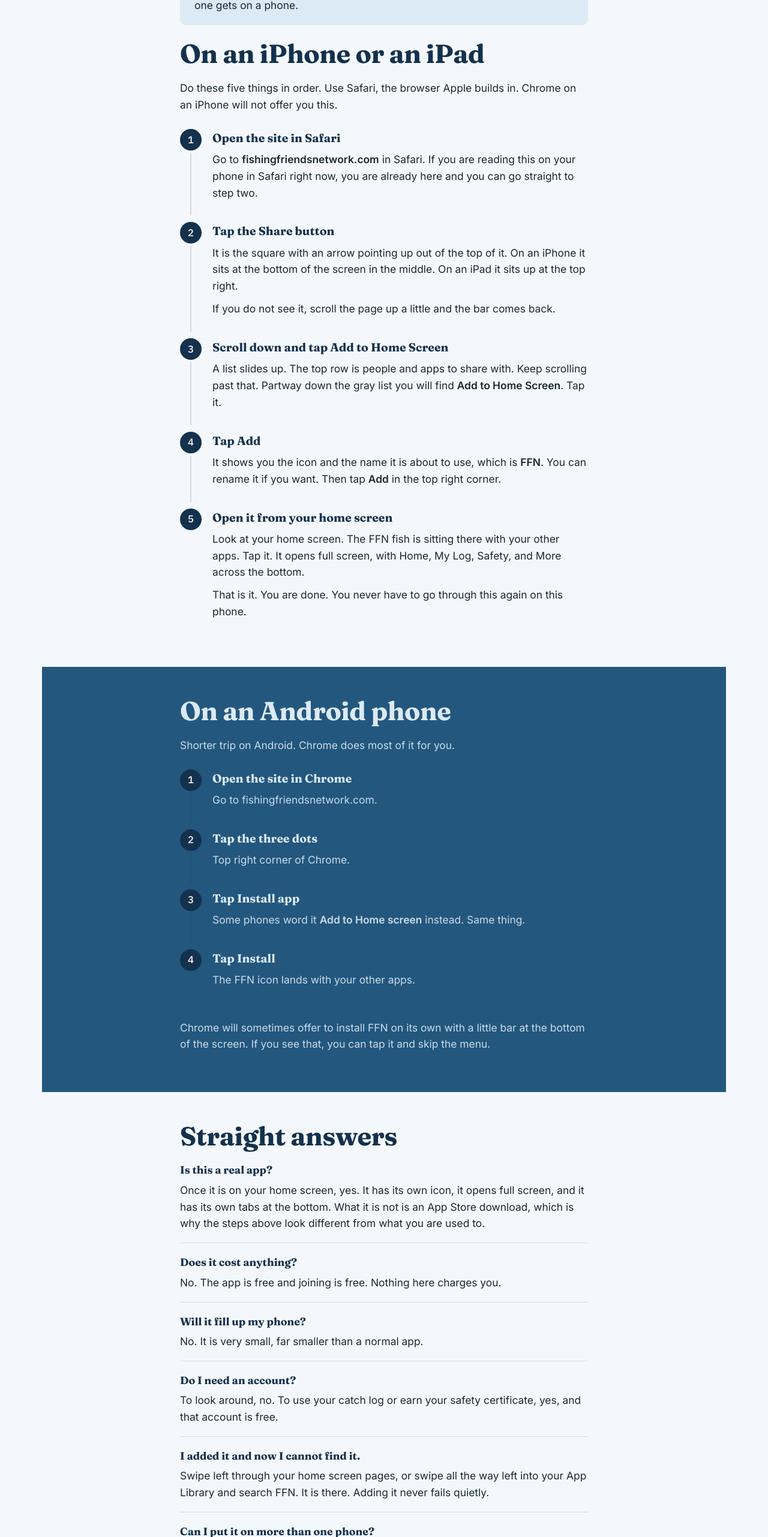
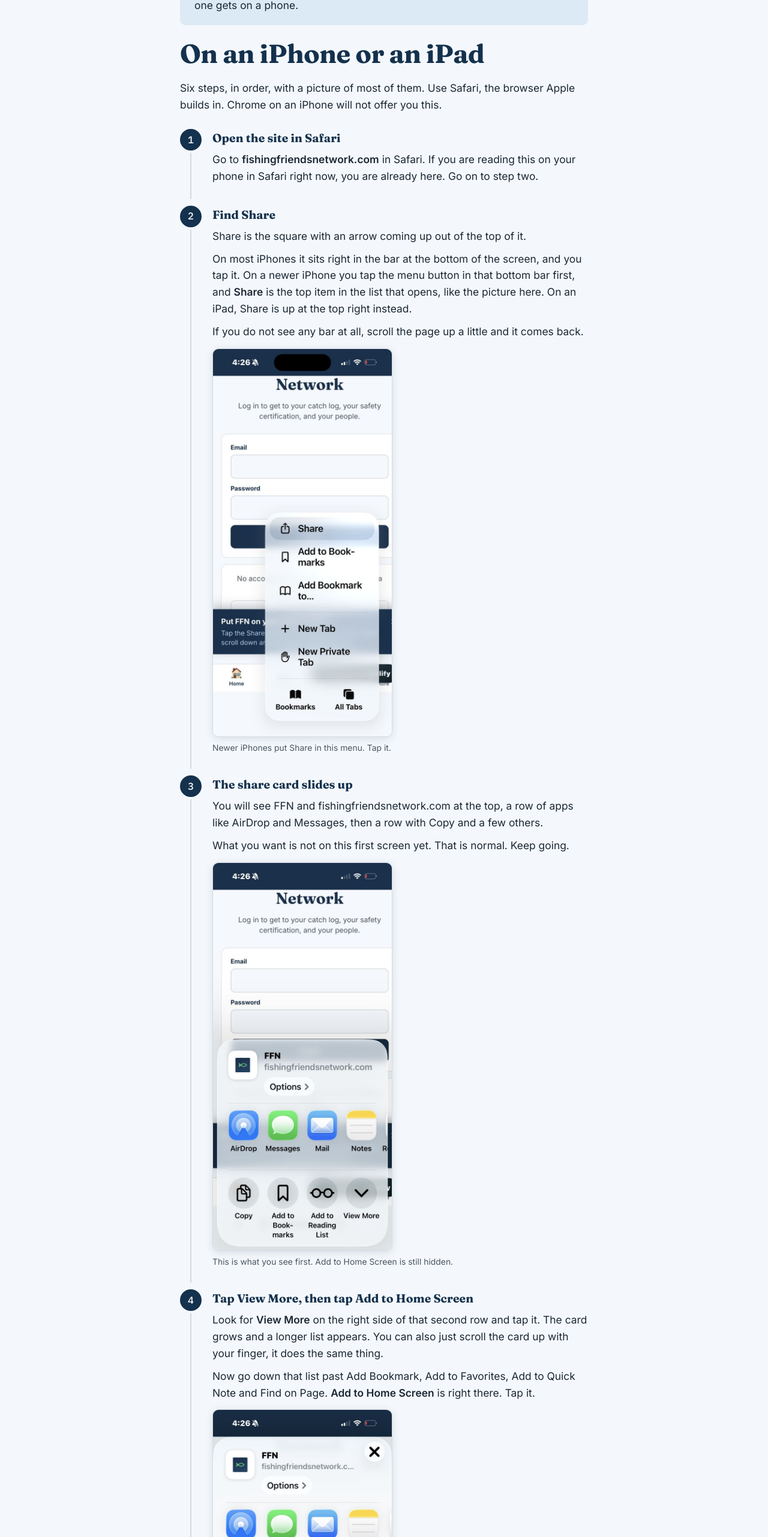
Before and after one commit to mrdonerighthomeservices-rgb/ffn-site, a website: page get-the-app.html in a window 1280 px wide. Shown: the part 897-3460 px from the top of the page at 60% size. Drawn offline with Linux system fonts and the light colour scheme; no server answers.

Commit message:
Add files via upload

```diff
--- a/get-the-app.html
+++ b/get-the-app.html
@@ -88,40 +88,56 @@
   </div>
 
   <h2>On an iPhone or an iPad</h2>
-  <p>Do these five things in order. Use Safari, the browser Apple builds in. Chrome on an iPhone will not offer you this.</p>
+  <p>Six steps, in order, with a picture of most of them. Use Safari, the browser Apple builds in. Chrome on an iPhone will not offer you this.</p>
 
   <ol class="steps">
 
     <li class="step">
       <h3>Open the site in Safari</h3>
-      <p>Go to <strong>fishingfriendsnetwork.com</strong> in Safari. If you are reading this on your phone in Safari right now, you are already here and you can go straight to step two.</p>
+      <p>Go to <strong>fishingfriendsnetwork.com</strong> in Safari. If you are reading this on your phone in Safari right now, you are already here. Go on to step two.</p>
       <figure class="shot">
         <img src="app-step-1.jpg" alt="Fishing Friends Network open in Safari." onerror="this.closest('.shot').remove();">
       </figure>
     </li>
 
     <li class="step">
-      <h3>Tap the Share button</h3>
-      <p>It is the square with an arrow pointing up out of the top of it. On an iPhone it sits at the bottom of the screen in the middle. On an iPad it sits up at the top right.</p>
-      <p>If you do not see it, scroll the page up a little and the bar comes back.</p>
+      <h3>Find Share</h3>
+      <p>Share is the square with an arrow coming up out of the top of it.</p>
+      <p>On most iPhones it sits right in the bar at the bottom of the screen, and you tap it. On a newer iPhone you tap the menu button in that bottom bar first, and <strong>Share</strong> is the top item in the list that opens, like the picture here. On an iPad, Share is up at the top right instead.</p>
+      <p>If you do not see any bar at all, scroll the page up a little and it comes back.</p>
       <figure class="shot">
-        <img src="app-step-2.jpg" alt="The Safari Share button." onerror="this.closest('.shot').remove();">
+        <img src="app-step-2.jpg" alt="The Safari menu with Share at the top of the list." onerror="this.closest('.shot').remove();">
+        <figcaption>Newer iPhones put Share in this menu. Tap it.</figcaption>
       </figure>
     </li>
 
     <li class="step">
-      <h3>Scroll down and tap Add to Home Screen</h3>
-      <p>A list slides up. The top row is people and apps to share with. Keep scrolling past that. Partway down the gray list you will find <strong>Add to Home Screen</strong>. Tap it.</p>
+      <h3>The share card slides up</h3>
+      <p>You will see FFN and fishingfriendsnetwork.com at the top, a row of apps like AirDrop and Messages, then a row with Copy and a few others.</p>
+      <p>What you want is not on this first screen yet. That is normal. Keep going.</p>
       <figure class="shot">
-        <img src="app-step-3.jpg" alt="Add to Home Screen in the Safari share list." onerror="this.closest('.shot').remove();">
+        <img src="app-step-3.jpg" alt="The Safari share card as it first opens, showing View More." onerror="this.closest('.shot').remove();">
+        <figcaption>This is what you see first. Add to Home Screen is still hidden.</figcaption>
+      </figure>
+    </li>
+
+    <li class="step">
+      <h3>Tap View More, then tap Add to Home Screen</h3>
+      <p>Look for <strong>View More</strong> on the right side of that second row and tap it. The card grows and a longer list appears. You can also just scroll the card up with your finger, it does the same thing.</p>
+      <p>Now go down that list past Add Bookmark, Add to Favorites, Add to Quick Note and Find on Page. <strong>Add to Home Screen</strong> is right there. Tap it.</p>
+      <figure class="shot">
+        <img src="app-step-4.jpg" alt="Add to Home Screen showing in the expanded share list." onerror="this.closest('.shot').remove();">
+        <figcaption>After View More, Add to Home Screen is near the bottom.</figcaption>
       </figure>
     </li>
 
     <li class="step">
       <h3>Tap Add</h3>
       <p>It shows you the icon and the name it is about to use, which is <strong>FFN</strong>. You can rename it if you want. Then tap <strong>Add</strong> in the top right corner.</p>
+      <p>One thing before you tap it. There is a switch on that screen that says <strong>Open as Web App</strong>, and it is already turned on. Leave it on. That switch is what makes FFN open full screen like a real app. Turn it off and you get a plain bookmark that opens in Safari instead.</p>
       <figure class="shot">
-        <img src="app-step-4.jpg" alt="Tapping Add to finish installing." onerror="this.closest('.shot').remove();">
+        <img src="app-step-5.jpg" alt="The Add to Home Screen panel, with the name FFN and the Open as Web App switch turned on." onerror="this.closest('.shot').remove();">
+        <figcaption>Leave Open as Web App switched on, then tap Add.</figcaption>
       </figure>
     </li>
 
@@ -130,7 +146,7 @@
       <p>Look at your home screen. The FFN fish is sitting there with your other apps. Tap it. It opens full screen, with Home, My Log, Safety, and More across the bottom.</p>
       <p>That is it. You are done. You never have to go through this again on this phone.</p>
       <figure class="shot">
-        <img src="app-step-5.jpg" alt="The FFN icon on an iPhone home screen." onerror="this.closest('.shot').remove();">
+        <img src="app-step-6.jpg" alt="The FFN icon on an iPhone home screen." onerror="this.closest('.shot').remove();">
       </figure>
     </li>
 
```
Also changed, not shown: app-step-2.jpg (added), app-step-3.jpg (added), app-step-4.jpg (added), app-step-5.jpg (added).
